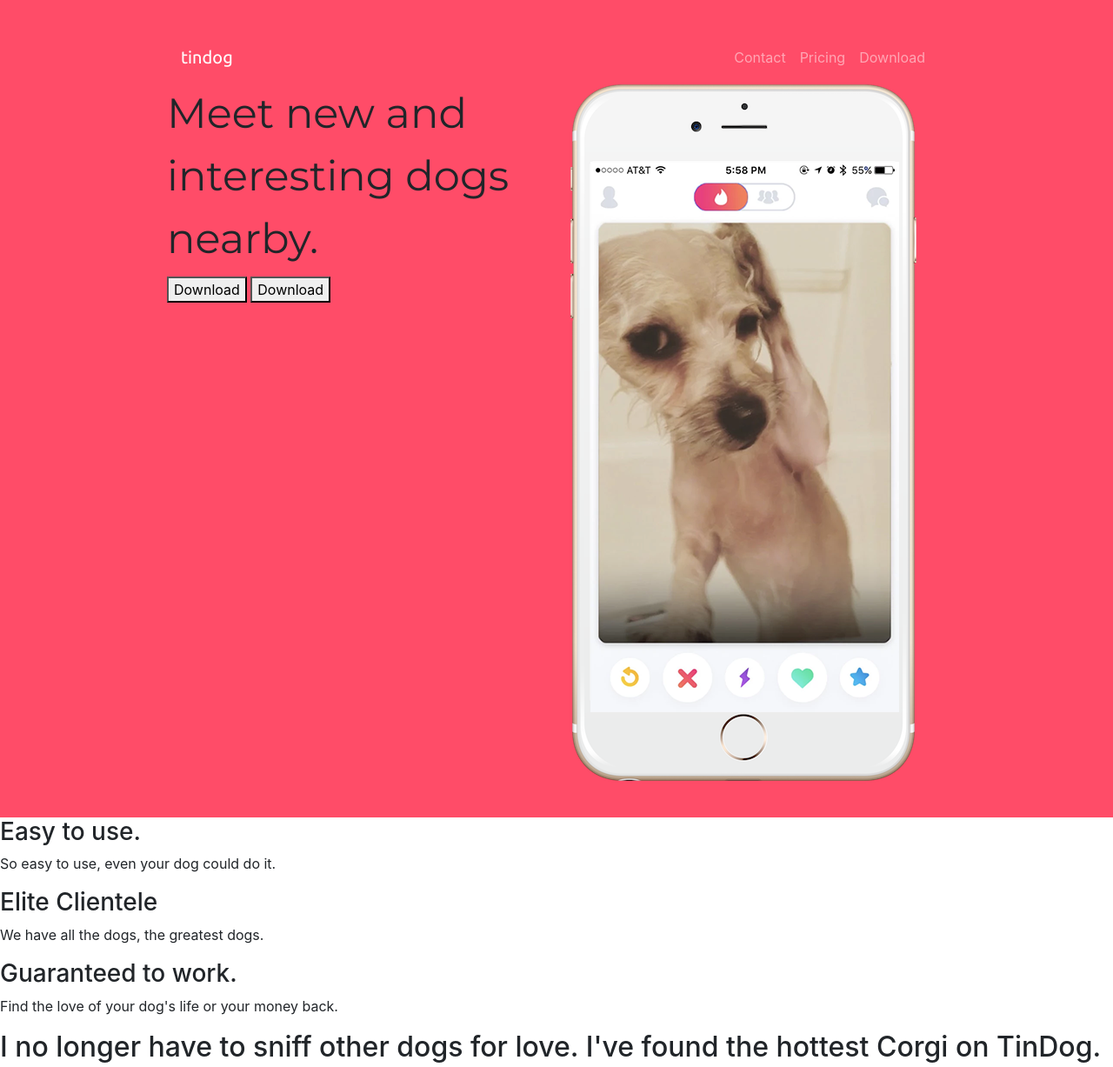
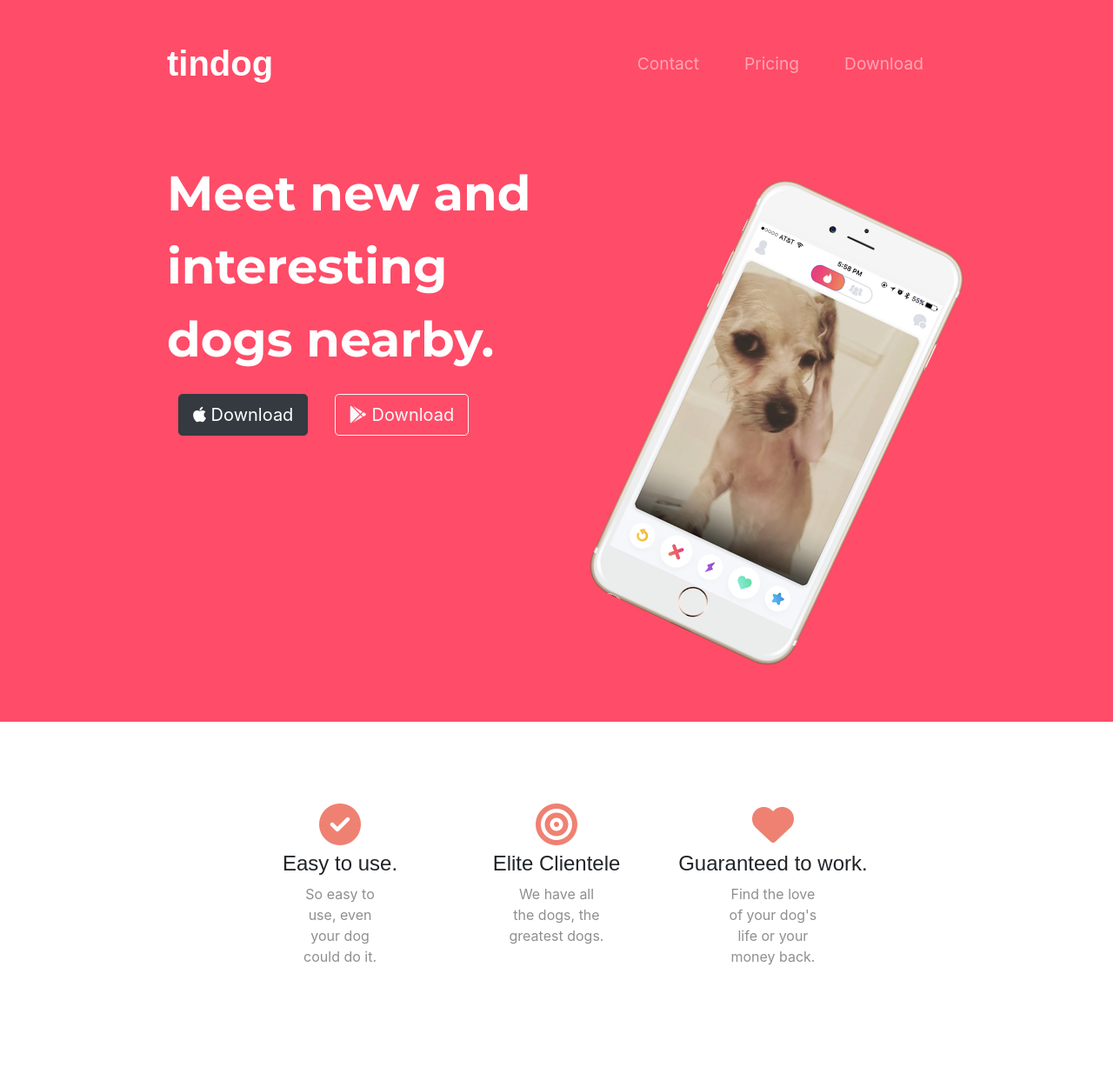
Before and after one commit to YZ6565785/TinDog-Start-master, a plain HTML site: page index.html in a window 1280 px wide. Shown: the top 1227 px of the page at 87% size. Drawn offline with nearby package versions, Linux system fonts and the light colour scheme.

Commit message:
updates for features

```diff
--- a/css/styles.css
+++ b/css/styles.css
@@ -1,21 +1,82 @@
-
-
-
 #title {
     background-color: #ff4c68;
+    color: #fff;
+
 }
 
 .container-fluid {
     padding: 3% 15%;
+}
+
+/* navbar brand */
+
+.navbar-brand {
+    font-family: 'Ubuntu', sans-serif;
+    font-size: 2.5rem;
+    font-weight: bold;
 
 }
 
-.navbar-brand {
-    font-family: 'Ubuntu', sans-serif;
+
+.nav-item {
+    margin: 0 18px;
 }
+.nav-link {
+    font-size: 1.2rem;
+}
+
+/* navigation bar  */
+.navbar {
+    padding: 0 0 4.5rem;
+}
+
 
 h1 {
     font-family: 'Montserrat', sans-serif;
-    font-size: 3rem;
+
+    font-size: 3.5rem;
     line-height: 1.5;
 }
+
+/* download button */
+
+.download-btn {
+    margin: 3% 3%;
+}
+
+
+/* iphone image */
+.iphone-img {
+    width: 60%;
+    transform: rotate(25deg);
+    margin: 10% 25%;
+}
+
+
+
+
+/* feature icon */
+.feature-icon {
+    color: #ef8172;
+    margin-bottom: 3%;
+}
+.feature-icon:hover {
+    color: #ff4c68;
+}
+
+/* feature */
+#features {
+    text-align: center;
+    padding: 5% 10%;
+}
+
+h3 {
+    font-family: 'Montserrat-bold', sans-serif;
+    font-size: 1.5rem;
+}
+
+.feature-text {
+    color: #8f8f8f;
+    width: 50%;
+    margin: 0 auto 30px;
+}
--- a/index.html
+++ b/index.html
@@ -4,9 +4,14 @@
 <head>
     <meta charset="utf-8">
     <title>TinDog</title>
+    <!-- bootstrap 4 -->
     <link rel="stylesheet" href="https://stackpath.bootstrapcdn.com/bootstrap/4.5.0/css/bootstrap.min.css" integrity="sha384-9aIt2nRpC12Uk9gS9baDl411NQApFmC26EwAOH8WgZl5MYYxFfc+NcPb1dKGj7Sk" crossorigin="anonymous">
+    <!-- Google Fonts -->
+    <link href="https://fonts.googleapis.com/css2?family=Montserrat:wght@700;900&display=swap" rel="stylesheet">
+    <!-- font awesome  -->
+    <script src="https://kit.fontawesome.com/0c6646318a.js" crossorigin="anonymous"></script>
+
     <link rel="stylesheet" href="css/styles.css">
-    <link href="https://fonts.googleapis.com/css2?family=Montserrat&family=Ubuntu&display=swap" rel="stylesheet">
 
 </head>
 
@@ -14,9 +19,10 @@
 
 
     <section id="title">
+
         <div class="container-fluid">
             <!-- Nav Bar -->
-            <nav class="navbar navbar-expand-lg navbar-dark">
+            <nav class="navbar navbar-expand-lg navbar-dark" nar>
                 <a id="brand" class="navbar-brand" href="">tindog</a>
                 <button class="navbar-toggler" type="button" data-toggle="collapse" data-target="#navbarSupportedContent" aria-controls="navbarSupportedContent" aria-expanded="false" aria-label="Toggle navigation">
                     <span class="navbar-toggler-icon"></span>
@@ -40,11 +46,11 @@
             <div class="row">
                 <div class="col-lg-6">
                     <h1>Meet new and interesting dogs nearby.</h1>
-                    <button type="button">Download</button>
-                    <button type="button">Download</button>
+                    <button type="button" class="btn btn-dark btn-lg download-btn"><i class="fab fa-apple"></i> Download</button>
+                    <button type="button" class="btn btn-outline-light btn-lg download-btn"><i class="fab fa-google-play"></i> Download</button>
                 </div>
                 <div class="col-md-6">
-                    <img src="images/iphone6.png" alt="iphone-mockup">
+                    <img class="iphone-img" src="images/iphone6.png" alt="iphone-mockup">
                 </div>
             </div>
 
@@ -58,14 +64,32 @@
 
     <section id="features">
 
-        <h3>Easy to use.</h3>
-        <p>So easy to use, even your dog could do it.</p>
+        <div class="container-fluid">
 
-        <h3>Elite Clientele</h3>
-        <p>We have all the dogs, the greatest dogs.</p>
+            <div class="row">
+                <div class="col-lg-4">
+                    <i class="fas fa-check-circle fa-3x feature-icon"></i>
+                    <h3>Easy to use.</h3>
+                    <p class="feature-text">So easy to use, even your dog could do it.</p>
+                </div>
+                <div class="col-lg-4">
+                    <i class="fas fa-bullseye fa-3x feature-icon"></i>
+                    <h3>Elite Clientele</h3>
+                    <p class="feature-text">We have all the dogs, the greatest dogs.</p>
+                </div>
+                <div class="col-lg-4">
+                    <i class="fas fa-heart fa-3x feature-icon"></i>
+                    <h3>Guaranteed to work.</h3>
+                    <p class="feature-text">Find the love of your dog's life or your money back.</p>
+                </div>
 
-        <h3>Guaranteed to work.</h3>
-        <p>Find the love of your dog's life or your money back.</p>
+            </div>
+        </div>
+
+
+
+
+
 
     </section>
 
```
